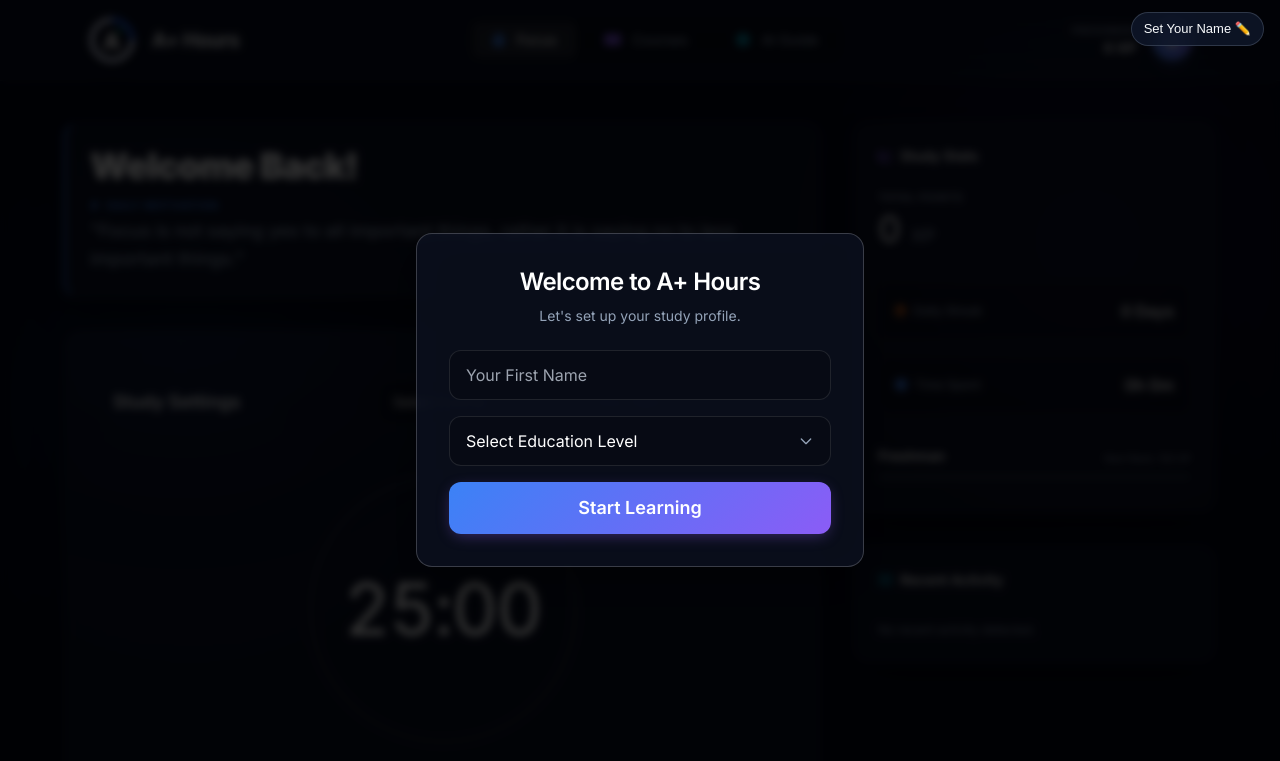
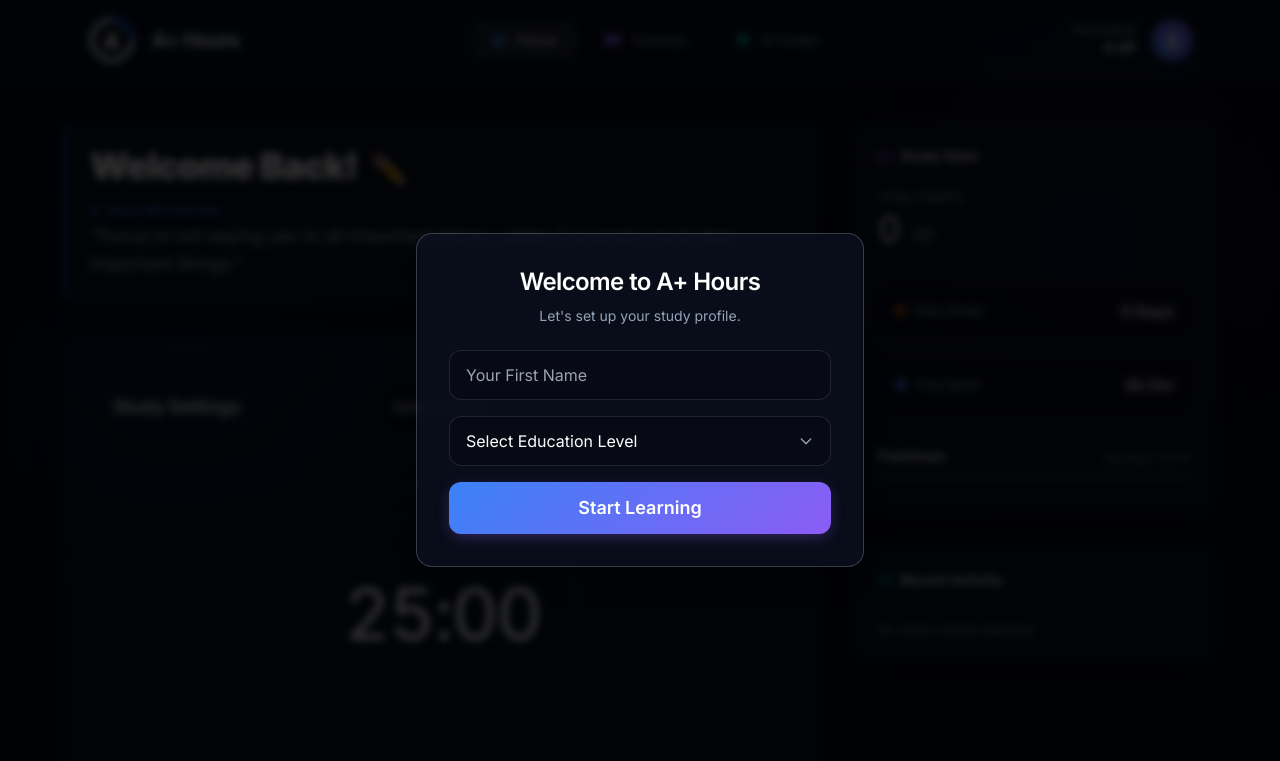
Before and after one commit to mensahalfred360-droid/aplus-hours, a plain HTML site: page index.html in a window 1280 px wide. Drawn offline with nearby package versions, Linux system fonts and the light colour scheme.

Commit message:
Update index.html

```diff
--- a/index.html
+++ b/index.html
@@ -1622,23 +1622,48 @@
             })();
         }
     </script>
-    <!-- Custom User Name Greeting & Editor -->
-<div id="user-name-bar" style="position:fixed; top:12px; right:16px; z-index:9999; background:rgba(15,23,42,0.85); color:#f8fafc; padding:6px 12px; border-radius:999px; font-family:sans-serif; font-size:13px; border:1px solid rgba(148,163,184,0.25); cursor:pointer; backdrop-filter:blur(6px);" title="Click to change your name">
-  <span id="user-greeting">Welcome, Student</span> ✏️
-</div>
-
+ <!-- Inline Pencil Editor Next to Existing Greeting -->
 <script>
   (function () {
-    const greetingEl = document.getElementById('user-greeting');
-    const barEl = document.getElementById('user-name-bar');
     const STORAGE_KEY = 'aplus_custom_username';
-
-    function updateGreeting() {
+    const DEFAULT_GREETING = 'Welcome, Student';
+
+    // Locate the greeting element on the page
+    function findGreetingElement() {
+      const candidates = document.querySelectorAll('h1, h2, h3, p, span, div');
+      for (const el of candidates) {
+        if (el.children.length === 0) {
+          const txt = el.textContent.trim();
+          if (/^(Welcome|Hi|Hello|Good morning|Good afternoon|Good evening)/i.test(txt)) {
+            return el;
+          }
+        }
+      }
+      return null;
+    }
+
+    const targetEl = findGreetingElement();
+    if (!targetEl) return;
+
+    // Store original greeting text so resetting restores it cleanly
+    const originalText = targetEl.textContent.trim() || DEFAULT_GREETING;
+
+    // Create the text span and the pencil button on its right
+    const textSpan = document.createElement('span');
+    const pencilBtn = document.createElement('button');
+    pencilBtn.type = 'button';
+    pencilBtn.textContent = '✏️';
+    pencilBtn.title = 'Set your name';
+    pencilBtn.setAttribute('aria-label', 'Set your name');
+    pencilBtn.style.cssText = 'background:none; border:none; cursor:pointer; font-size:0.85em; margin-left:8px; padding:2px 4px; opacity:0.8; vertical-align:middle;';
+
+    function renderGreeting() {
       const savedName = localStorage.getItem(STORAGE_KEY);
-      greetingEl.textContent = savedName ? `Hi, ${savedName}` : 'Set Your Name';
+      textSpan.textContent = savedName ? `Hi, ${savedName}` : originalText;
     }
 
-    barEl.addEventListener('click', function () {
+    pencilBtn.addEventListener('click', function (e) {
+      e.stopPropagation();
       const current = localStorage.getItem(STORAGE_KEY) || '';
       const nextName = prompt('Enter your name (leave blank to reset):', current);
       if (nextName !== null) {
@@ -1648,11 +1673,14 @@
         } else {
           localStorage.removeItem(STORAGE_KEY);
         }
-        updateGreeting();
+        renderGreeting();
       }
     });
 
-    updateGreeting();
+    targetEl.textContent = '';
+    targetEl.appendChild(textSpan);
+    targetEl.appendChild(pencilBtn);
+    renderGreeting();
   })();
 </script>
     <script>
```
